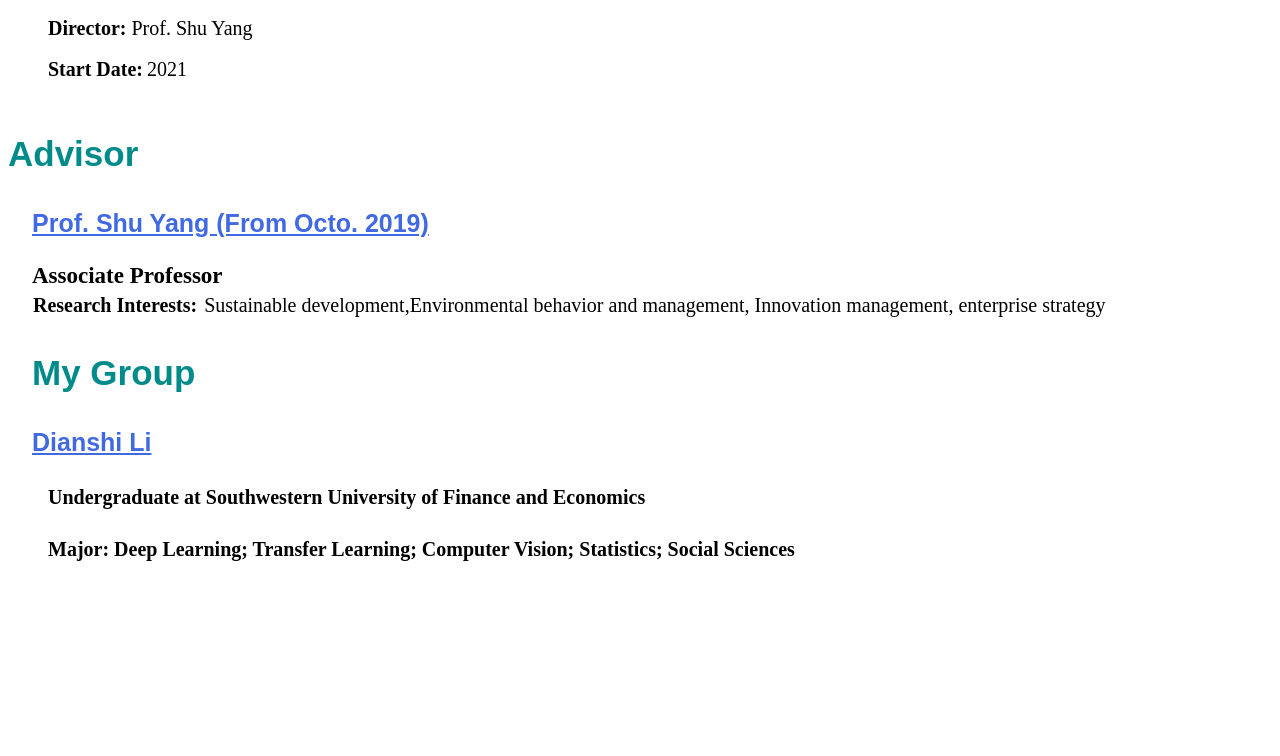
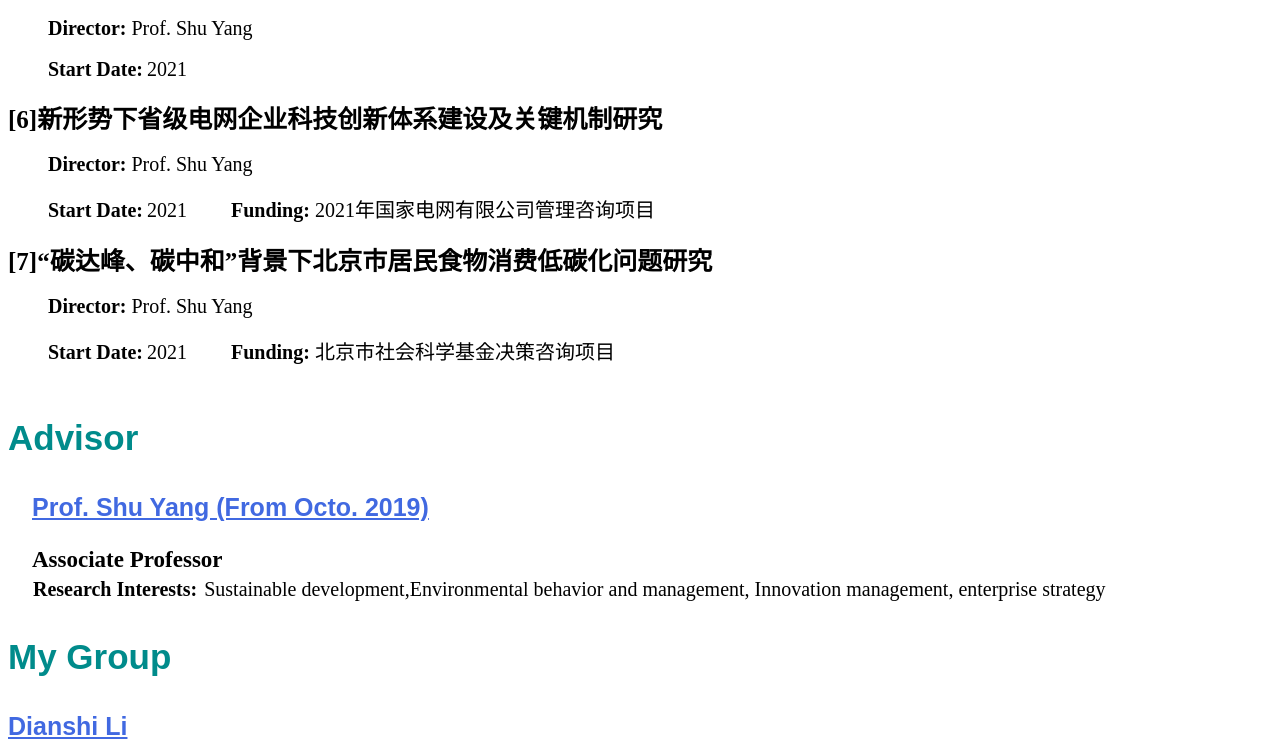
Before and after one commit to daiguanyu/daiguanyu.github.io, a plain HTML site: page index.html in a window 1280 px wide. Shown: the part 2717-3473 px from the top of the page. Drawn offline with Linux system fonts and the light colour scheme; some packages are replaced by stand-ins of ours; a script that the page names is missing.

Commit message:
Add files via upload

```diff
--- a/index.html
+++ b/index.html
@@ -137,7 +137,7 @@
     <br>
     <br>
     <span class="ex5">
-			&nbsp;&nbsp;&nbsp;&nbsp;&nbsp;&nbsp;&nbsp;&nbsp;Status:
+			&nbsp;&nbsp;&nbsp;&nbsp;&nbsp;&nbsp;&nbsp;&nbsp;状态:
 		</span>
     <span class="ex2"> 被中国应急管理 50 人论坛·第八届青年论坛接收  兰州大学管理学院, 2021</span>
     <br><br>
@@ -156,7 +156,7 @@
     <br>
     <br>
     <span class="ex5">
-			&nbsp;&nbsp;&nbsp;&nbsp;&nbsp;&nbsp;&nbsp;&nbsp;Status:
+			&nbsp;&nbsp;&nbsp;&nbsp;&nbsp;&nbsp;&nbsp;&nbsp;状态:
 		</span>
     <span class="ex2">发表于 北京科技报 </span>
 
@@ -288,6 +288,39 @@
     <span class="ex5">&nbsp;&nbsp;&nbsp;&nbsp;&nbsp;&nbsp;&nbsp;&nbsp;Start Date:</span>
     <span class="ex2">2021</span>
     <br><br>
+
+    <span class="ex6">
+			[6]新形势下省级电网企业科技创新体系建设及关键机制研究
+		<br>
+		</span>
+    <br>
+    <span class="ex5">
+			&nbsp;&nbsp;&nbsp;&nbsp;&nbsp;&nbsp;&nbsp;&nbsp;Director:
+		</span>
+    <span class="ex2">Prof. Shu Yang </span>
+    <br><br>
+    <span class="ex5">&nbsp;&nbsp;&nbsp;&nbsp;&nbsp;&nbsp;&nbsp;&nbsp;Start Date:</span>
+    <span class="ex2">2021</span>
+    <span class="ex5">&nbsp;&nbsp;&nbsp;&nbsp;&nbsp;&nbsp;&nbsp;&nbsp;Funding: </span>
+    <span class="ex2">2021年国家电网有限公司管理咨询项目</span>
+    <br><br>
+
+
+    <span class="ex6">
+			[7]“碳达峰、碳中和”背景下北京市居民食物消费低碳化问题研究
+		<br>
+		</span>
+    <br>
+    <span class="ex5">
+			&nbsp;&nbsp;&nbsp;&nbsp;&nbsp;&nbsp;&nbsp;&nbsp;Director:
+		</span>
+    <span class="ex2">Prof. Shu Yang </span>
+    <br><br>
+    <span class="ex5">&nbsp;&nbsp;&nbsp;&nbsp;&nbsp;&nbsp;&nbsp;&nbsp;Start Date:</span>
+    <span class="ex2">2021</span>
+    <span class="ex5">&nbsp;&nbsp;&nbsp;&nbsp;&nbsp;&nbsp;&nbsp;&nbsp;Funding: </span>
+    <span class="ex2">北京市社会科学基金决策咨询项目</span>
+    <br><br>
 </p>
 
 
@@ -308,7 +341,7 @@
         enterprise strategy</span>
     </p>
 
-
+</div>
 <p class="ex4" align="left">
     My Group
 </p>
```
